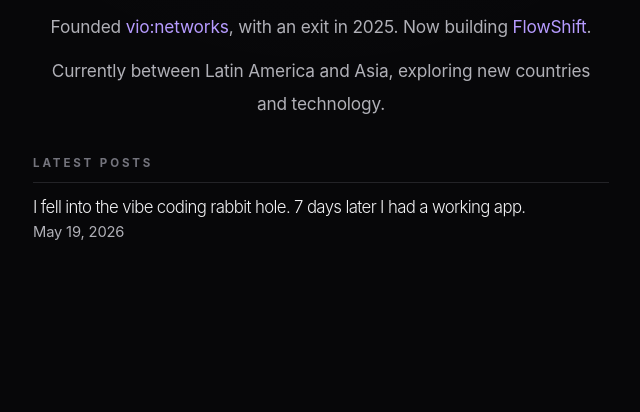
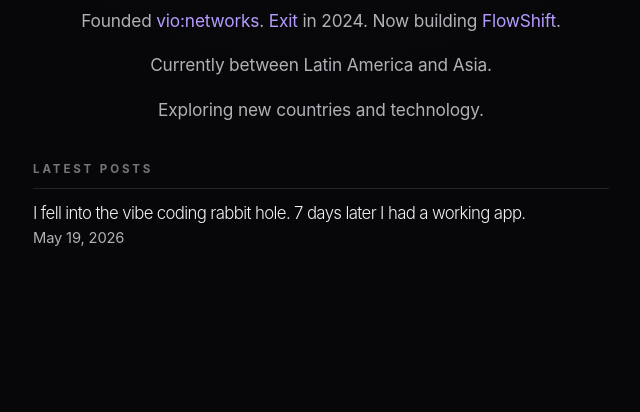
Before and after one commit to dominikmauritz/dominikmauritz-com, an Eleventy site: page src/index.njk in a window 1280 px wide. Shown: the part 388-800 px from the top of the page, without its empty margins (319-959 px from the left). Built offline with nearby package versions, Linux system fonts and the light colour scheme; Eleventy itself is replaced by a stand-in of ours; files that its build step writes are made by us from their sources.

Commit message:
Update homepage bio copy

```diff
--- a/src/index.njk
+++ b/src/index.njk
@@ -51,11 +51,13 @@ section: home
   <div class="bio">
     <p>
       Founded
-      <a href="https://www.vionetworks.de" target="_blank" rel="noreferrer noopener">vio:networks</a>, with an exit in 2025. Now building <a href="https://flowshift.fm" target="_blank" rel="noreferrer noopener">FlowShift</a>.
+      <a href="https://www.vionetworks.de" target="_blank" rel="noreferrer noopener">vio:networks</a>. <a href="https://starface.com/en/vionetworks/" target="_blank" rel="noreferrer noopener">Exit</a> in 2024. Now building <a href="https://flowshift.fm" target="_blank" rel="noreferrer noopener">FlowShift</a>.
     </p>
     <p>
-      Currently between Latin America and Asia, exploring new countries and
-      technology.
+      Currently between Latin America and Asia.
+    </p>
+    <p>
+      Exploring new countries and technology.
     </p>
   </div>
 </section>
```
